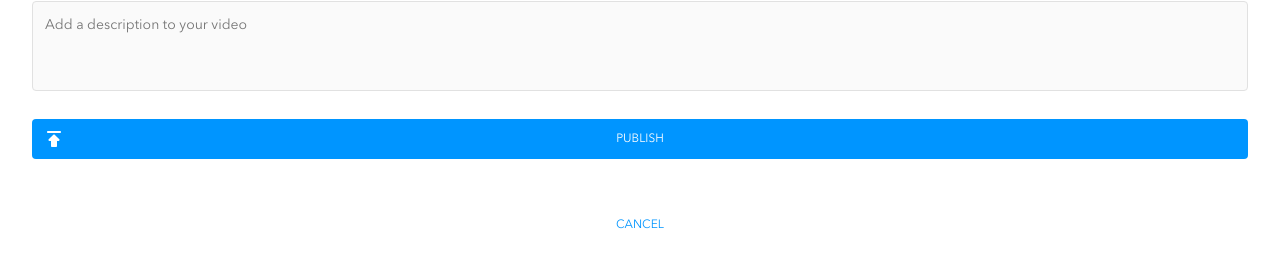
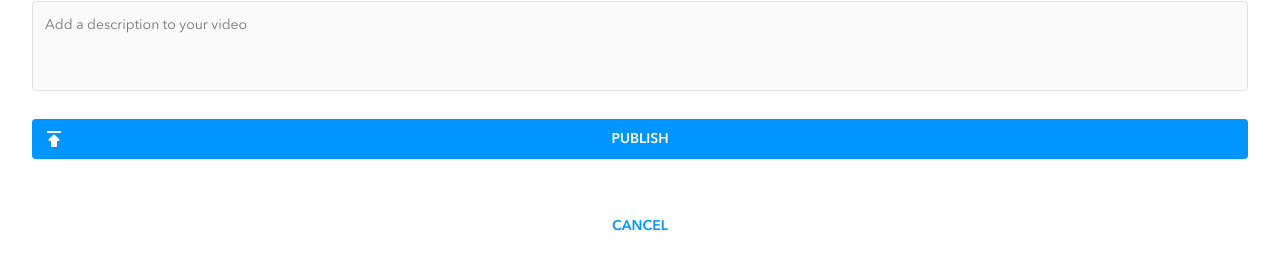
Before and after one commit to eosook/eo-soo-kim-brainflix, a React (Vite) app: page /upload in a window 1280 px wide. Shown: the part 983-1241 px from the top of the page. Built offline with nearby package versions, Linux system fonts and the light colour scheme.

Commit message:
change font of publish and cancel buttons

```diff
--- a/src/components/UploadForm/UploadForm.scss
+++ b/src/components/UploadForm/UploadForm.scss
@@ -8,7 +8,7 @@
 .upload-form{
 
     &__label{
-        @include fontSubHeader;
+        @include fontBody;
         text-transform: uppercase;
         color: $primary-silver;
         font-weight: 600;
@@ -18,6 +18,12 @@
     &__thumbnail{
         @include marginBottom;
         width: 100%;
+        border-radius: 4px;
+        background-color: $secondary-mercury;
+
+        @include tablet{
+
+        }
     }
 
     &__title{
@@ -39,15 +45,16 @@
         background: url(../../assets/images/icons/publish.svg) no-repeat 10px 8px;
         @include button;
         @include marginBottom;
-        font-weight: 400;
+        @include fontBody;
+        font-weight: 600;
         width: 100%;
     }
 
     &__cancel{
         &--font{
-            @include fontLabelButton;
             @include paddingBeforeHead;
-            font-weight: 400;
+            @include fontBody;
+            font-weight: 600;
             color: $primary-blue;
             text-transform: uppercase;
             text-align: center;
```
